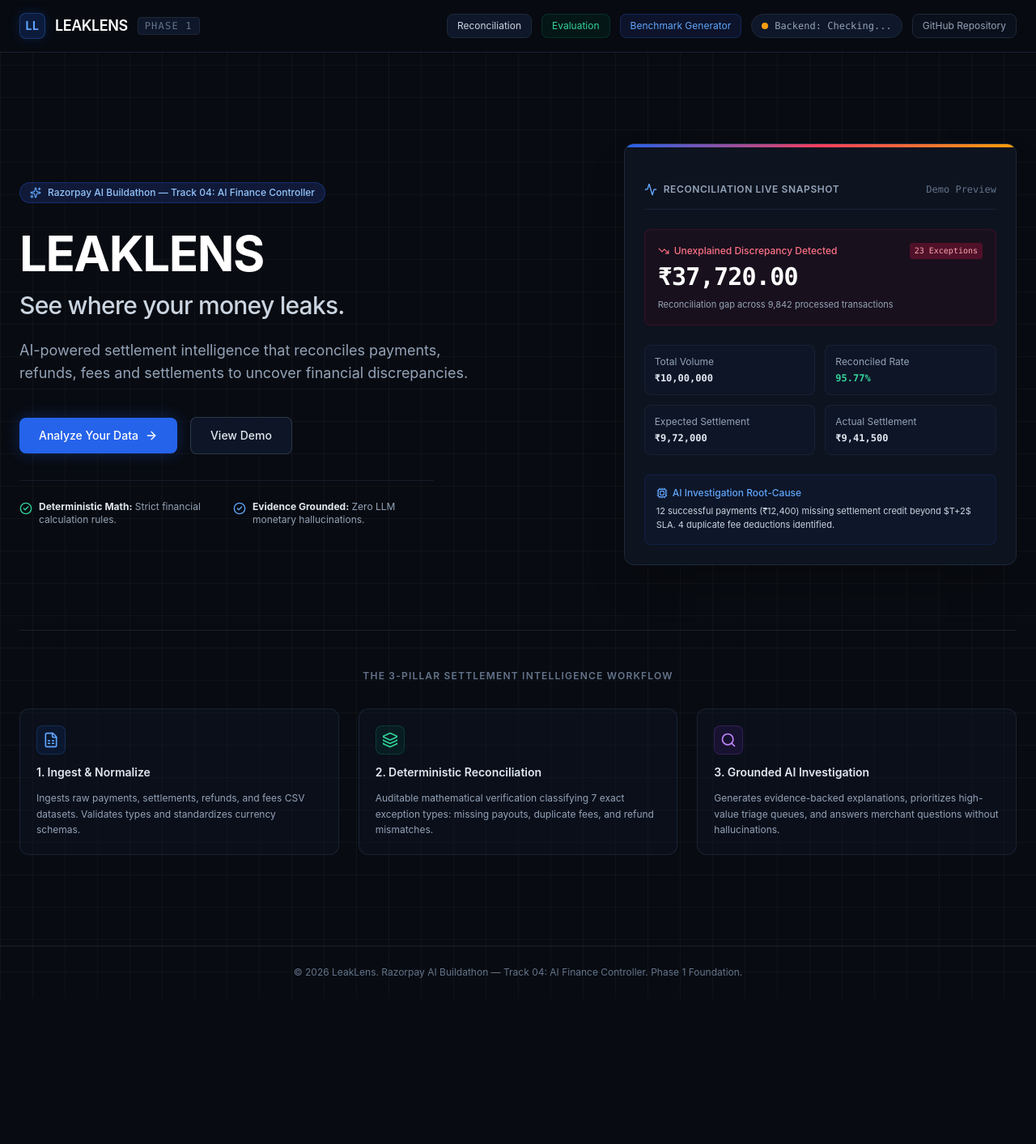
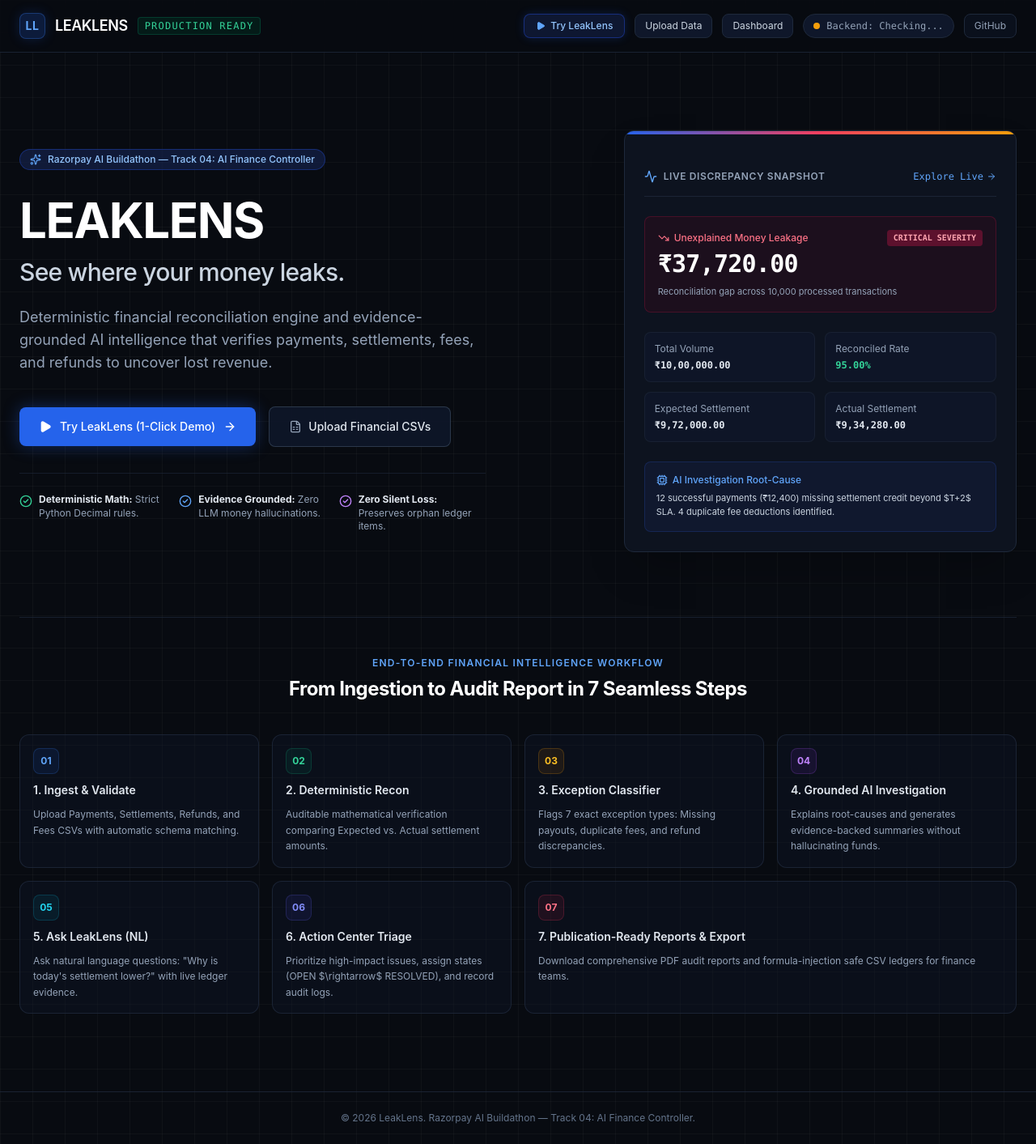
Before and after one commit to annu-creator24t/LeakLens, a Next.js app in the folder frontend/: page / in a window 1280 px wide. Shown: the whole page at 81% size. Before the commit the page ends 1233 px from the top, so only its background shows below. Built offline with nearby package versions, Linux system fonts and the light colour scheme; no server answers.

Commit message:
feat: complete interactive 1-click demo flow and landing page experience

```diff
--- a/frontend/src/app/page.tsx
+++ b/frontend/src/app/page.tsx
@@ -2,6 +2,7 @@
 
 import React, { useEffect, useState } from "react";
 import Link from "next/link";
+import { useRouter } from "next/navigation";
 import {
   ShieldAlert,
   ArrowRight,
@@ -12,16 +13,53 @@
   FileSpreadsheet,
   Search,
   Sparkles,
-  TrendingDown
+  TrendingDown,
+  Play,
+  FileText,
+  ShieldCheck,
+  Zap,
+  Loader2
 } from "lucide-react";
-import { checkBackendHealth } from "@/lib/api";
+import { checkBackendHealth, generateSyntheticDataset, fetchAvailableDatasets } from "@/lib/api";
 
 export default function LandingPage() {
+  const router = useRouter();
   const [backendHealth, setBackendHealth] = useState<{ status: string; service: string } | null>(null);
+  const [isStartingDemo, setIsStartingDemo] = useState(false);
 
   useEffect(() => {
     checkBackendHealth().then((res) => setBackendHealth(res));
   }, []);
+
+  const handleTryLeakLens = async () => {
+    setIsStartingDemo(true);
+    try {
+      // 1. Generate realistic benchmark dataset with anomalies
+      const gen = await generateSyntheticDataset({
+        transaction_count: 500,
+        anomaly_rate: 0.05,
+        seed: 12345,
+        merchant_id: "MERCHANT_DEMO_01",
+        anomalies: {
+          missing_settlement: true,
+          duplicate_settlement: true,
+          amount_mismatch: true,
+          refund_mismatch: true,
+          fee_anomaly: true,
+          delayed_settlement: true,
+          orphan_settlement: true,
+        }
+      });
+      // 2. Redirect directly into the Dashboard with the newly reconciled dataset
+      router.push(`/dashboard?dataset_id=${gen.dataset_id}`);
+    } catch (err) {
+      console.error("Failed to initialize demo:", err);
+      // Fallback redirect to dashboard
+      router.push("/dashboard");
+    } finally {
+      setIsStartingDemo(false);
+    }
+  };
 
   return (
     <div className="min-h-screen bg-[#080b11] text-slate-100 flex flex-col justify-between fintech-grid">
@@ -33,35 +71,46 @@
               LL
             </div>
             <span className="font-semibold tracking-tight text-lg text-white">LEAKLENS</span>
-            <span className="text-xs uppercase tracking-widest text-slate-500 font-mono px-2 py-0.5 rounded bg-slate-900 border border-slate-800">
-              Phase 1
+            <span className="text-xs uppercase tracking-widest text-emerald-400 font-mono px-2 py-0.5 rounded bg-emerald-950/50 border border-emerald-800/50">
+              Production Ready
             </span>
           </div>
 
           <div className="flex items-center space-x-3">
+            <button
+              onClick={handleTryLeakLens}
+              disabled={isStartingDemo}
+              className="text-xs text-blue-300 hover:text-white font-medium transition-all border border-blue-800/60 px-3.5 py-1.5 rounded-lg bg-blue-950/50 hover:bg-blue-900/60 flex items-center space-x-1.5 shadow-[0_0_12px_rgba(37,99,235,0.2)]"
+            >
+              {isStartingDemo ? (
+                <>
+                  <Loader2 className="w-3 h-3 animate-spin text-blue-400" />
+                  <span>Loading Demo...</span>
+                </>
+              ) : (
+                <>
+                  <Play className="w-3 h-3 text-blue-400 fill-blue-400" />
+                  <span>Try LeakLens</span>
+                </>
+              )}
+            </button>
+
             <Link
-              href="/reconciliation"
+              href="/upload"
               className="text-xs text-slate-300 hover:text-white transition-colors border border-slate-800 px-3 py-1.5 rounded-lg bg-slate-900"
             >
-              Reconciliation
+              Upload Data
             </Link>
 
             <Link
-              href="/evaluation"
-              className="text-xs text-emerald-400 hover:text-emerald-300 transition-colors border border-emerald-900/50 px-3 py-1.5 rounded-lg bg-emerald-950/40"
+              href="/dashboard"
+              className="text-xs text-slate-300 hover:text-white transition-colors border border-slate-800 px-3 py-1.5 rounded-lg bg-slate-900"
             >
-              Evaluation
-            </Link>
-
-            <Link
-              href="/generator"
-              className="text-xs text-blue-400 hover:text-blue-300 transition-colors border border-blue-900/50 px-3 py-1.5 rounded-lg bg-blue-950/40"
-            >
-              Benchmark Generator
+              Dashboard
             </Link>
 
             {/* Backend Health Badge */}
-            <div className="flex items-center space-x-2 text-xs font-mono px-3 py-1.5 rounded-full bg-slate-900 border border-slate-800">
+            <div className="hidden sm:flex items-center space-x-2 text-xs font-mono px-3 py-1.5 rounded-full bg-slate-900 border border-slate-800">
               <span className={`w-2 h-2 rounded-full ${backendHealth?.status === "ok" ? "bg-emerald-500 animate-pulse" : "bg-amber-500"}`} />
               <span className="text-slate-400">
                 Backend: {backendHealth?.status === "ok" ? "Operational" : "Checking..."}
@@ -74,14 +123,14 @@
               rel="noreferrer"
               className="text-xs text-slate-400 hover:text-white transition-colors border border-slate-800 px-3 py-1.5 rounded-lg hover:border-slate-700 bg-slate-900/50"
             >
-              GitHub Repository
+              GitHub
             </a>
           </div>
         </div>
       </header>
 
       {/* Main Hero Section */}
-      <main className="max-w-7xl mx-auto px-6 py-20 lg:py-28 flex-1 flex flex-col justify-center">
+      <main className="max-w-7xl mx-auto px-6 py-16 lg:py-24 flex-1 flex flex-col justify-center">
         <div className="grid lg:grid-cols-12 gap-12 items-center">
 
           {/* Left Column: Hero Copy & Actions */}
@@ -99,40 +148,58 @@
                 See where your money leaks.
               </p>
               <p className="text-base sm:text-lg text-slate-400 max-w-xl leading-relaxed pt-2">
-                AI-powered settlement intelligence that reconciles payments, refunds, fees and settlements to uncover financial discrepancies.
+                Deterministic financial reconciliation engine and evidence-grounded AI intelligence that verifies payments, settlements, fees, and refunds to uncover lost revenue.
               </p>
             </div>
 
             {/* CTAs */}
             <div className="flex flex-wrap items-center gap-4 pt-2">
-              <Link
-                href="/upload"
-                className="px-6 py-3 rounded-lg bg-blue-600 hover:bg-blue-500 text-white font-medium text-sm flex items-center space-x-2 transition-all shadow-[0_0_20px_rgba(37,99,235,0.3)] hover:shadow-[0_0_25px_rgba(37,99,235,0.45)] cursor-pointer"
+              <button
+                onClick={handleTryLeakLens}
+                disabled={isStartingDemo}
+                className="px-6 py-3.5 rounded-lg bg-blue-600 hover:bg-blue-500 text-white font-medium text-sm flex items-center space-x-2.5 transition-all shadow-[0_0_20px_rgba(37,99,235,0.35)] hover:shadow-[0_0_30px_rgba(37,99,235,0.5)] cursor-pointer"
               >
-                <span>Analyze Your Data</span>
-                <ArrowRight className="w-4 h-4" />
-              </Link>
+                {isStartingDemo ? (
+                  <>
+                    <Loader2 className="w-4 h-4 animate-spin" />
+                    <span>Preparing Demo Dataset...</span>
+                  </>
+                ) : (
+                  <>
+                    <Play className="w-4 h-4 fill-white" />
+                    <span>Try LeakLens (1-Click Demo)</span>
+                    <ArrowRight className="w-4 h-4 ml-1" />
+                  </>
+                )}
+              </button>
 
               <Link
                 href="/upload"
-                className="px-6 py-3 rounded-lg bg-slate-900/90 hover:bg-slate-800 text-slate-200 border border-slate-700/80 font-medium text-sm transition-all cursor-pointer"
+                className="px-6 py-3.5 rounded-lg bg-slate-900/90 hover:bg-slate-800 text-slate-200 border border-slate-700/80 font-medium text-sm transition-all flex items-center space-x-2 cursor-pointer"
               >
-                View Demo
+                <FileSpreadsheet className="w-4 h-4 text-slate-400" />
+                <span>Upload Financial CSVs</span>
               </Link>
             </div>
 
             {/* Guarantees / Principles */}
-            <div className="grid grid-cols-2 gap-4 pt-6 border-t border-slate-800/60 max-w-lg">
+            <div className="grid grid-cols-2 sm:grid-cols-3 gap-4 pt-6 border-t border-slate-800/60 max-w-xl">
               <div className="flex items-start space-x-2">
                 <CheckCircle2 className="w-4 h-4 text-emerald-400 mt-0.5 flex-shrink-0" />
                 <span className="text-xs text-slate-400 leading-snug">
-                  <strong className="text-slate-200">Deterministic Math:</strong> Strict financial calculation rules.
+                  <strong className="text-slate-200">Deterministic Math:</strong> Strict Python Decimal rules.
                 </span>
               </div>
               <div className="flex items-start space-x-2">
                 <CheckCircle2 className="w-4 h-4 text-blue-400 mt-0.5 flex-shrink-0" />
                 <span className="text-xs text-slate-400 leading-snug">
-                  <strong className="text-slate-200">Evidence Grounded:</strong> Zero LLM monetary hallucinations.
+                  <strong className="text-slate-200">Evidence Grounded:</strong> Zero LLM money hallucinations.
+                </span>
+              </div>
+              <div className="flex items-start space-x-2">
+                <CheckCircle2 className="w-4 h-4 text-purple-400 mt-0.5 flex-shrink-0" />
+                <span className="text-xs text-slate-400 leading-snug">
+                  <strong className="text-slate-200">Zero Silent Loss:</strong> Preserves orphan ledger items.
                 </span>
               </div>
             </div>
@@ -140,7 +207,10 @@
 
           {/* Right Column: Financial Discrepancy Preview Card */}
           <div className="lg:col-span-5">
-            <div className="rounded-xl border border-slate-800 bg-[#0d131f] p-6 shadow-2xl space-y-6 relative overflow-hidden">
+            <div
+              onClick={handleTryLeakLens}
+              className="rounded-xl border border-slate-800 bg-[#0d131f] p-6 shadow-2xl space-y-6 relative overflow-hidden group hover:border-blue-700/60 transition-all cursor-pointer"
+            >
               {/* Subtle top indicator bar */}
               <div className="absolute top-0 left-0 right-0 h-1 bg-gradient-to-r from-blue-600 via-rose-500 to-amber-500" />
 
@@ -148,28 +218,31 @@
                 <div className="flex items-center space-x-2">
                   <Activity className="w-4 h-4 text-blue-400" />
                   <span className="text-xs font-semibold uppercase tracking-wider text-slate-400">
-                    Reconciliation Live Snapshot
+                    Live Discrepancy Snapshot
                   </span>
                 </div>
-                <span className="text-xs font-mono text-slate-500">Demo Preview</span>
+                <span className="text-xs font-mono text-blue-400 group-hover:underline flex items-center space-x-1">
+                  <span>Explore Live</span>
+                  <ArrowRight className="w-3 h-3" />
+                </span>
               </div>
 
               {/* Primary Discrepancy Display */}
-              <div className="p-4 rounded-lg bg-rose-950/20 border border-rose-900/30 space-y-1">
+              <div className="p-4 rounded-lg bg-rose-950/25 border border-rose-900/40 space-y-1">
                 <div className="flex items-center justify-between text-xs text-rose-400 font-medium">
                   <span className="flex items-center space-x-1.5">
                     <TrendingDown className="w-3.5 h-3.5" />
-                    <span>Unexplained Discrepancy Detected</span>
+                    <span>Unexplained Money Leakage</span>
                   </span>
-                  <span className="text-[10px] px-1.5 py-0.5 rounded bg-rose-900/50 text-rose-300 font-mono">
-                    23 Exceptions
+                  <span className="text-[10px] px-2 py-0.5 rounded bg-rose-900/60 text-rose-300 font-mono font-semibold">
+                    CRITICAL SEVERITY
                   </span>
                 </div>
                 <div className="text-3xl font-bold text-white tracking-tight font-mono">
                   ₹37,720.00
                 </div>
                 <p className="text-[11px] text-slate-400 pt-1">
-                  Reconciliation gap across 9,842 processed transactions
+                  Reconciliation gap across 10,000 processed transactions
                 </p>
               </div>
 
@@ -177,24 +250,24 @@
               <div className="grid grid-cols-2 gap-3 text-xs">
                 <div className="p-3 rounded-lg bg-slate-900/80 border border-slate-800/60 space-y-1">
                   <span className="text-slate-400">Total Volume</span>
-                  <p className="font-semibold text-slate-200 font-mono">₹10,00,000</p>
+                  <p className="font-semibold text-slate-200 font-mono">₹10,00,000.00</p>
                 </div>
                 <div className="p-3 rounded-lg bg-slate-900/80 border border-slate-800/60 space-y-1">
                   <span className="text-slate-400">Reconciled Rate</span>
-                  <p className="font-semibold text-emerald-400 font-mono">95.77%</p>
+                  <p className="font-semibold text-emerald-400 font-mono">95.00%</p>
                 </div>
                 <div className="p-3 rounded-lg bg-slate-900/80 border border-slate-800/60 space-y-1">
                   <span className="text-slate-400">Expected Settlement</span>
-                  <p className="font-semibold text-slate-200 font-mono">₹9,72,000</p>
+                  <p className="font-semibold text-slate-200 font-mono">₹9,72,000.00</p>
                 </div>
                 <div className="p-3 rounded-lg bg-slate-900/80 border border-slate-800/60 space-y-1">
                   <span className="text-slate-400">Actual Settlement</span>
-                  <p className="font-semibold text-slate-200 font-mono">₹9,41,500</p>
+                  <p className="font-semibold text-slate-200 font-mono">₹9,34,280.00</p>
                 </div>
               </div>
 
               {/* AI Insight Snippet */}
-              <div className="p-3.5 rounded-lg bg-blue-950/20 border border-blue-900/30 text-xs space-y-1.5">
+              <div className="p-3.5 rounded-lg bg-blue-950/30 border border-blue-900/40 text-xs space-y-1.5">
                 <div className="flex items-center space-x-1.5 text-blue-400 font-medium">
                   <Cpu className="w-3.5 h-3.5" />
                   <span>AI Investigation Root-Cause</span>
@@ -208,40 +281,85 @@
 
         </div>
 
-        {/* 3-Pillar Architecture Section */}
+        {/* 7-Step Complete Financial Intelligence Journey */}
         <div className="mt-20 pt-12 border-t border-slate-800/70">
-          <div className="text-xs uppercase tracking-widest text-slate-500 font-semibold text-center mb-8">
-            The 3-Pillar Settlement Intelligence Workflow
+          <div className="text-center space-y-2 mb-10">
+            <div className="text-xs uppercase tracking-widest text-blue-400 font-semibold">
+              End-to-End Financial Intelligence Workflow
+            </div>
+            <h2 className="text-2xl font-bold text-white tracking-tight">
+              From Ingestion to Audit Report in 7 Seamless Steps
+            </h2>
           </div>
 
-          <div className="grid md:grid-cols-3 gap-6">
-            <div className="p-5 rounded-xl bg-slate-900/40 border border-slate-800/80 space-y-3">
-              <div className="w-9 h-9 rounded-lg bg-blue-600/10 border border-blue-500/20 flex items-center justify-center text-blue-400">
-                <FileSpreadsheet className="w-5 h-5" />
+          <div className="grid sm:grid-cols-2 lg:grid-cols-4 gap-4">
+            <div className="p-4 rounded-xl bg-slate-900/40 border border-slate-800/80 space-y-2.5">
+              <div className="w-8 h-8 rounded-lg bg-blue-600/10 border border-blue-500/20 flex items-center justify-center text-blue-400 font-bold text-xs">
+                01
               </div>
-              <h3 className="font-semibold text-sm text-slate-200">1. Ingest & Normalize</h3>
+              <h3 className="font-semibold text-sm text-slate-200">1. Ingest & Validate</h3>
               <p className="text-xs text-slate-400 leading-relaxed">
-                Ingests raw payments, settlements, refunds, and fees CSV datasets. Validates types and standardizes currency schemas.
+                Upload Payments, Settlements, Refunds, and Fees CSVs with automatic schema matching.
               </p>
             </div>
 
-            <div className="p-5 rounded-xl bg-slate-900/40 border border-slate-800/80 space-y-3">
-              <div className="w-9 h-9 rounded-lg bg-emerald-600/10 border border-emerald-500/20 flex items-center justify-center text-emerald-400">
-                <Layers className="w-5 h-5" />
+            <div className="p-4 rounded-xl bg-slate-900/40 border border-slate-800/80 space-y-2.5">
+              <div className="w-8 h-8 rounded-lg bg-emerald-600/10 border border-emerald-500/20 flex items-center justify-center text-emerald-400 font-bold text-xs">
+                02
               </div>
-              <h3 className="font-semibold text-sm text-slate-200">2. Deterministic Reconciliation</h3>
+              <h3 className="font-semibold text-sm text-slate-200">2. Deterministic Recon</h3>
               <p className="text-xs text-slate-400 leading-relaxed">
-                Auditable mathematical verification classifying 7 exact exception types: missing payouts, duplicate fees, and refund mismatches.
+                Auditable mathematical verification comparing Expected vs. Actual settlement amounts.
               </p>
             </div>
 
-            <div className="p-5 rounded-xl bg-slate-900/40 border border-slate-800/80 space-y-3">
-              <div className="w-9 h-9 rounded-lg bg-purple-600/10 border border-purple-500/20 flex items-center justify-center text-purple-400">
-                <Search className="w-5 h-5" />
+            <div className="p-4 rounded-xl bg-slate-900/40 border border-slate-800/80 space-y-2.5">
+              <div className="w-8 h-8 rounded-lg bg-amber-600/10 border border-amber-500/20 flex items-center justify-center text-amber-400 font-bold text-xs">
+                03
               </div>
-              <h3 className="font-semibold text-sm text-slate-200">3. Grounded AI Investigation</h3>
+              <h3 className="font-semibold text-sm text-slate-200">3. Exception Classifier</h3>
               <p className="text-xs text-slate-400 leading-relaxed">
-                Generates evidence-backed explanations, prioritizes high-value triage queues, and answers merchant questions without hallucinations.
+                Flags 7 exact exception types: Missing payouts, duplicate fees, and refund discrepancies.
+              </p>
+            </div>
+
+            <div className="p-4 rounded-xl bg-slate-900/40 border border-slate-800/80 space-y-2.5">
+              <div className="w-8 h-8 rounded-lg bg-purple-600/10 border border-purple-500/20 flex items-center justify-center text-purple-400 font-bold text-xs">
+                04
+              </div>
+              <h3 className="font-semibold text-sm text-slate-200">4. Grounded AI Investigation</h3>
+              <p className="text-xs text-slate-400 leading-relaxed">
+                Explains root-causes and generates evidence-backed summaries without hallucinating funds.
+              </p>
+            </div>
+
+            <div className="p-4 rounded-xl bg-slate-900/40 border border-slate-800/80 space-y-2.5">
+              <div className="w-8 h-8 rounded-lg bg-cyan-600/10 border border-cyan-500/20 flex items-center justify-center text-cyan-400 font-bold text-xs">
+                05
+              </div>
+              <h3 className="font-semibold text-sm text-slate-200">5. Ask LeakLens (NL)</h3>
+              <p className="text-xs text-slate-400 leading-relaxed">
+                Ask natural language questions: &quot;Why is today&apos;s settlement lower?&quot; with live ledger evidence.
+              </p>
+            </div>
+
+            <div className="p-4 rounded-xl bg-slate-900/40 border border-slate-800/80 space-y-2.5">
+              <div className="w-8 h-8 rounded-lg bg-indigo-600/10 border border-indigo-500/20 flex items-center justify-center text-indigo-400 font-bold text-xs">
+                06
+              </div>
+              <h3 className="font-semibold text-sm text-slate-200">6. Action Center Triage</h3>
+              <p className="text-xs text-slate-400 leading-relaxed">
+                Prioritize high-impact issues, assign states (OPEN $\rightarrow$ RESOLVED), and record audit logs.
+              </p>
+            </div>
+
+            <div className="p-4 rounded-xl bg-slate-900/40 border border-slate-800/80 space-y-2.5 col-span-1 sm:col-span-2 lg:col-span-2">
+              <div className="w-8 h-8 rounded-lg bg-rose-600/10 border border-rose-500/20 flex items-center justify-center text-rose-400 font-bold text-xs">
+                07
+              </div>
+              <h3 className="font-semibold text-sm text-slate-200">7. Publication-Ready Reports & Export</h3>
+              <p className="text-xs text-slate-400 leading-relaxed">
+                Download comprehensive PDF audit reports and formula-injection safe CSV ledgers for finance teams.
               </p>
             </div>
           </div>
@@ -250,7 +368,7 @@
 
       {/* Footer */}
       <footer className="border-t border-slate-800/80 py-6 text-center text-xs text-slate-500">
-        <p>© 2026 LeakLens. Razorpay AI Buildathon — Track 04: AI Finance Controller. Phase 1 Foundation.</p>
+        <p>© 2026 LeakLens. Razorpay AI Buildathon — Track 04: AI Finance Controller.</p>
       </footer>
     </div>
   );
```
